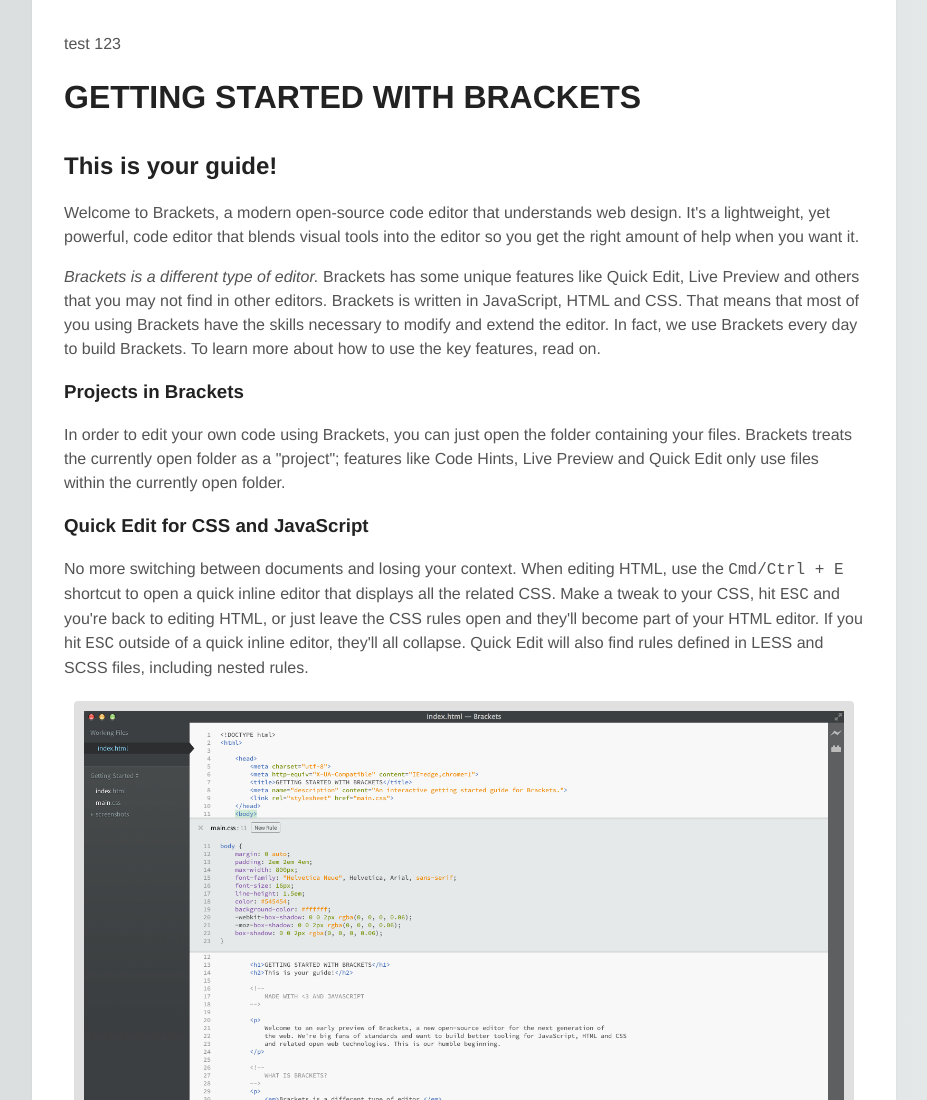
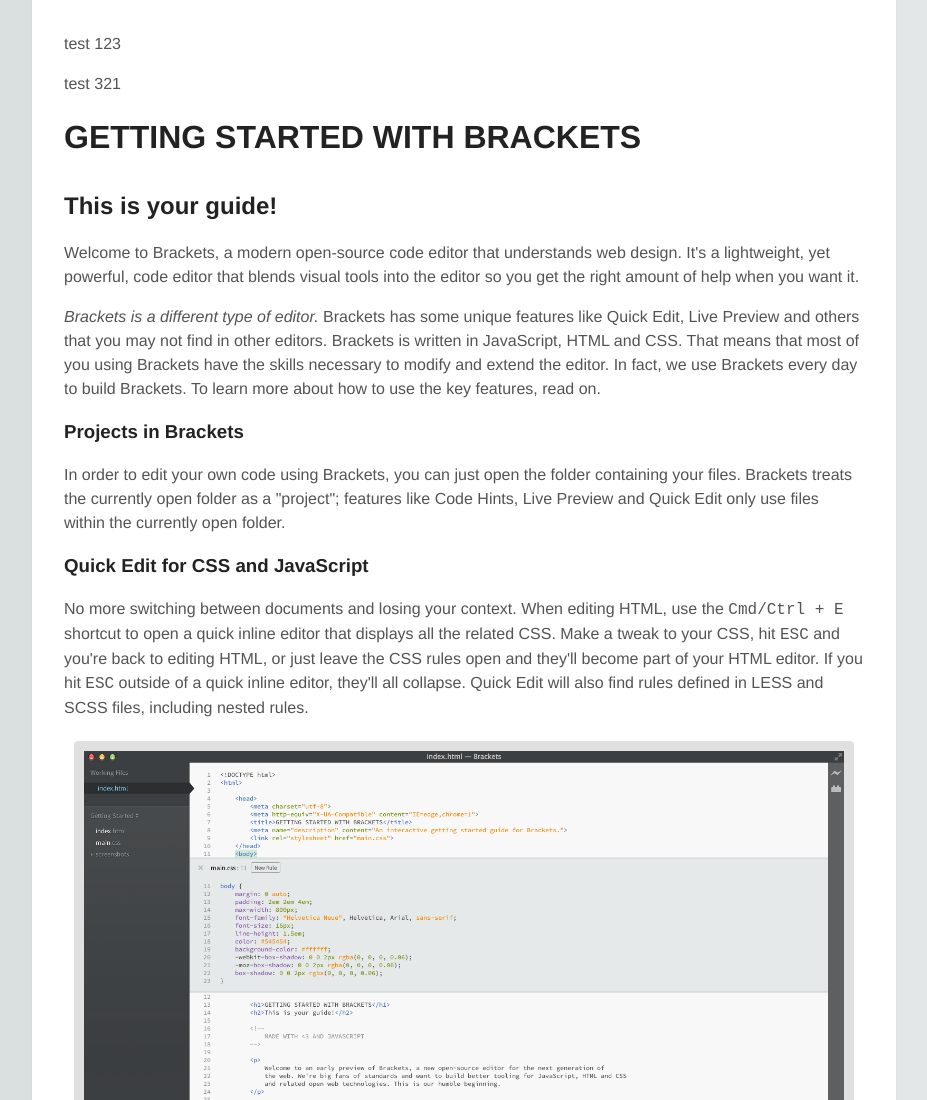
Before and after one commit to MKYun/UX-UI-Startkit, a plain HTML site: page index.html in a window 1280 px wide. Shown: the top 1100 px of the page, without its empty margins (176-1103 px from the left). Drawn offline with Linux system fonts and the light colour scheme.

Commit message:
test 321
321

```diff
--- a/index.html
+++ b/index.html
@@ -1,6 +1,7 @@
 <!DOCTYPE html>
 <html>
     test 123
+    <p>test 321</p>
 <head>
     <meta charset="utf-8">
     <meta http-equiv="X-UA-Compatible" content="IE=edge">
```
